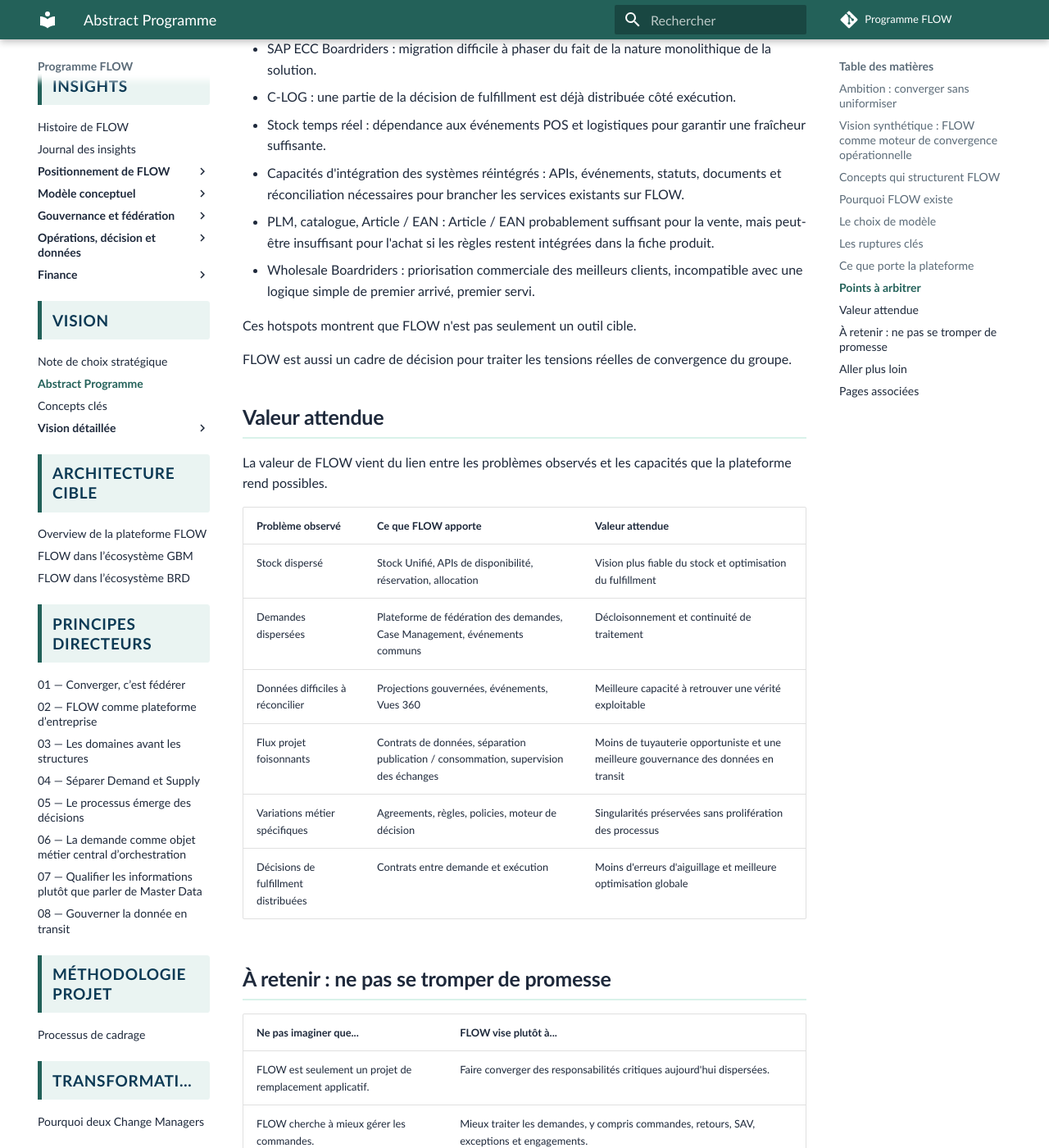
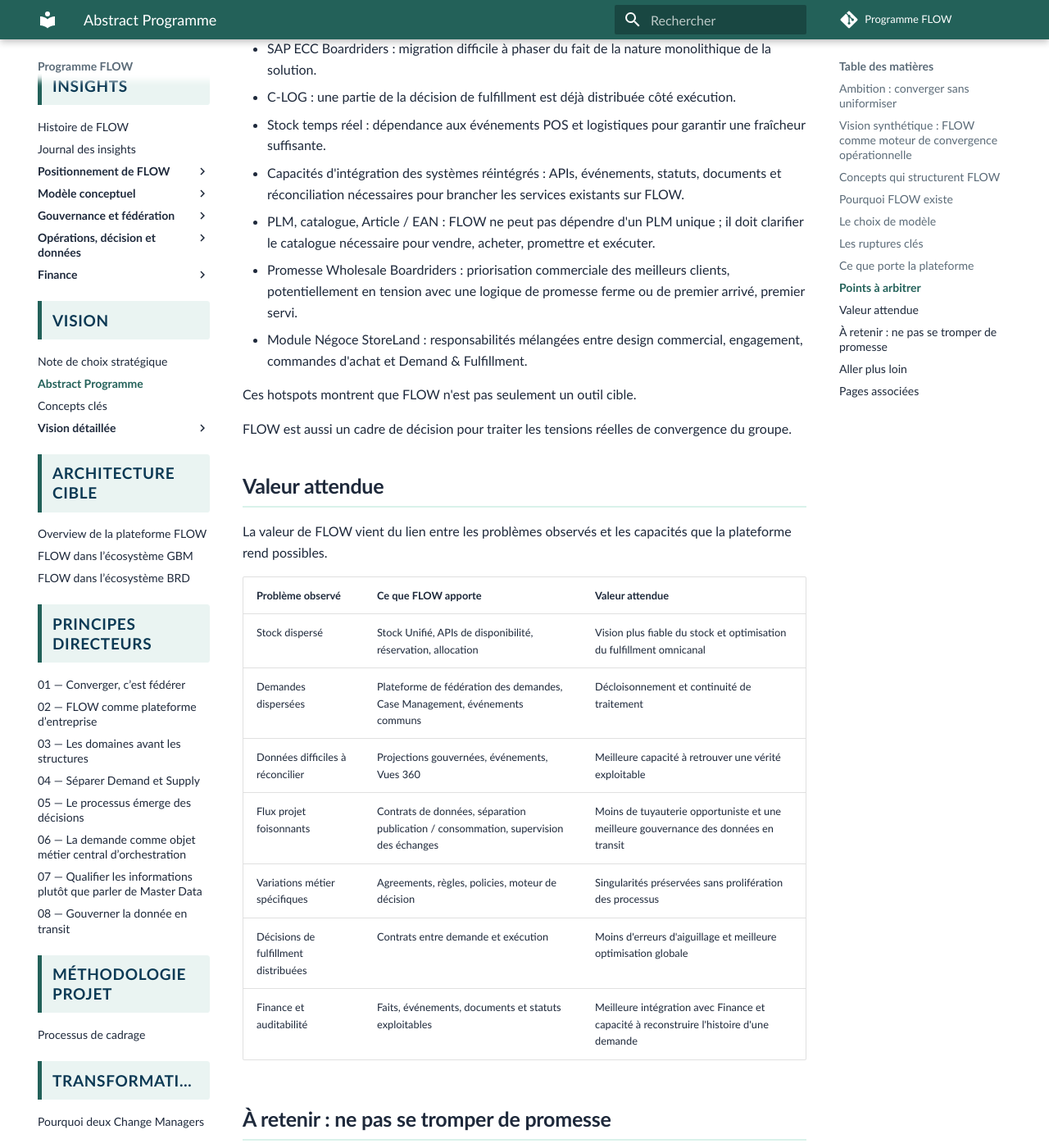
Before and after one commit to laurent-sintes/FLOW-Program, an MkDocs documentation site: the page built from docs/vision/vision-programme-flow.md, in a window 1280 px wide and 1400 px high, scrolled down 4875 px. Shown: the whole window at 82% size. Built offline with MkDocs 1.6.1 and Material for MkDocs 9.7.7, drawn with Linux system fonts in a browser that asks for light colours; comment, search, counter and statistics services are not loaded; some of the changed text lies outside the part shown.

Commit message:
Aligner l'abstract programme avec la vision detaillee

```diff
--- a/docs/vision/vision-programme-flow.md
+++ b/docs/vision/vision-programme-flow.md
@@ -129,15 +129,15 @@
 
 Il ne réécrit pas tout le SI.
 
-Les premiers produits candidats sont :
+Les composants structurants sont :
 
 - Plateforme de Case Management.
 - Stock Unifié.
 - Fulfillment Network / Réseau d'Exécution.
-- Supply Service Registry.
-- Product Agreement Catalog.
+- Système de décision : règles, policies, contraintes et optimisation.
 - Vues 360.
 - Diffusion et gouvernance opérationnelle des données.
+- Intégrations avec les services existants lorsque leur valeur métier justifie leur maintien.
 
 FLOW n'a pas vocation à absorber tout le SI.
 
@@ -160,8 +160,9 @@
 - C-LOG : une partie de la décision de fulfillment est déjà distribuée côté exécution.
 - Stock temps réel : dépendance aux événements POS et logistiques pour garantir une fraîcheur suffisante.
 - Capacités d'intégration des systèmes réintégrés : APIs, événements, statuts, documents et réconciliation nécessaires pour brancher les services existants sur FLOW.
-- PLM, catalogue, Article / EAN : Article / EAN probablement suffisant pour la vente, mais peut-être insuffisant pour l'achat si les règles restent intégrées dans la fiche produit.
-- Wholesale Boardriders : priorisation commerciale des meilleurs clients, incompatible avec une logique simple de premier arrivé, premier servi.
+- PLM, catalogue, Article / EAN : FLOW ne peut pas dépendre d'un PLM unique ; il doit clarifier le catalogue nécessaire pour vendre, acheter, promettre et exécuter.
+- Promesse Wholesale Boardriders : priorisation commerciale des meilleurs clients, potentiellement en tension avec une logique de promesse ferme ou de premier arrivé, premier servi.
+- Module Négoce StoreLand : responsabilités mélangées entre design commercial, engagement, commandes d'achat et Demand & Fulfillment.
 
 Ces hotspots montrent que FLOW n'est pas seulement un outil cible.
 
@@ -173,12 +174,13 @@
 
 | Problème observé | Ce que FLOW apporte | Valeur attendue |
 | --- | --- | --- |
-| Stock dispersé | Stock Unifié, APIs de disponibilité, réservation, allocation | Vision plus fiable du stock et optimisation du fulfillment |
+| Stock dispersé | Stock Unifié, APIs de disponibilité, réservation, allocation | Vision plus fiable du stock et optimisation du fulfillment omnicanal |
 | Demandes dispersées | Plateforme de fédération des demandes, Case Management, événements communs | Décloisonnement et continuité de traitement |
 | Données difficiles à réconcilier | Projections gouvernées, événements, Vues 360 | Meilleure capacité à retrouver une vérité exploitable |
 | Flux projet foisonnants | Contrats de données, séparation publication / consommation, supervision des échanges | Moins de tuyauterie opportuniste et une meilleure gouvernance des données en transit |
 | Variations métier spécifiques | Agreements, règles, policies, moteur de décision | Singularités préservées sans prolifération des processus |
 | Décisions de fulfillment distribuées | Contrats entre demande et exécution | Moins d'erreurs d'aiguillage et meilleure optimisation globale |
+| Finance et auditabilité | Faits, événements, documents et statuts exploitables | Meilleure intégration avec Finance et capacité à reconstruire l'histoire d'une demande |
 
 ## À retenir : ne pas se tromper de promesse
 
```
